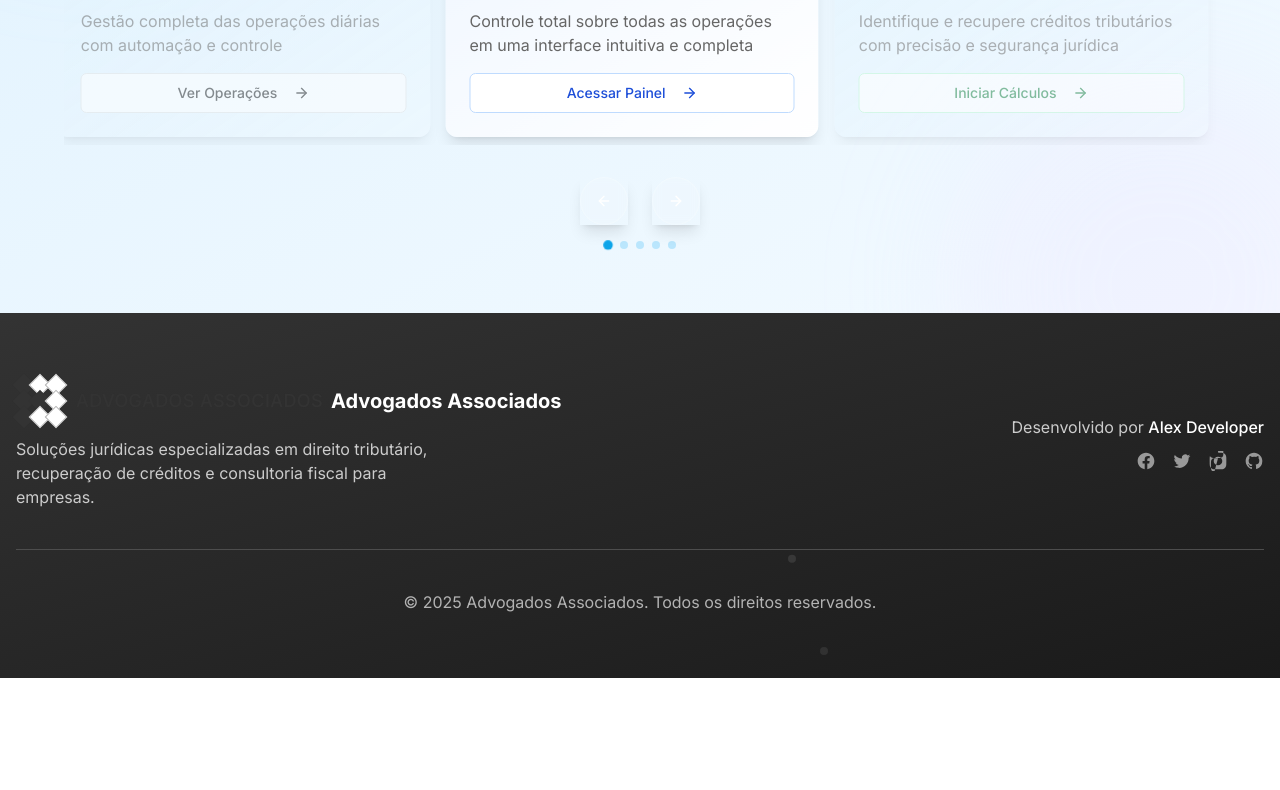
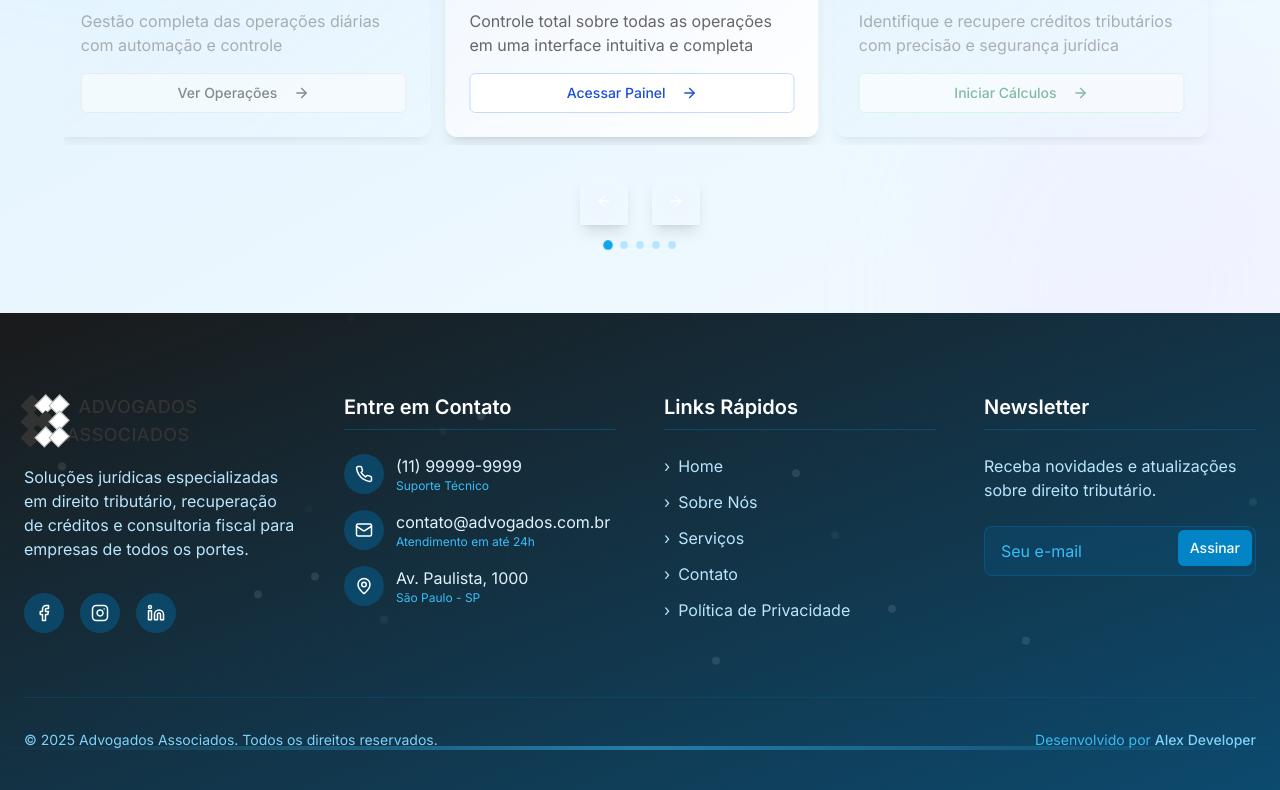
Before and after one commit to developeragencia/sistemaclaudio-figueiredo, a React (Vite) app: page / in a window 1280 px wide. Shown: the part 1101-1891 px from the top of the page. Before the commit the page ends 1779 px from the top, so only its background shows below. Built offline with nearby package versions, Linux system fonts and the light colour scheme.

Commit message:
Refactor: Improve footer layout and design, update colors

```diff
--- a/src/pages/Index.tsx
+++ b/src/pages/Index.tsx
@@ -1,4 +1,3 @@
-
 import React, { useState, useEffect } from "react";
 import { Link } from "react-router-dom";
 import { Button } from "@/components/ui/button";
@@ -11,7 +10,13 @@ import {
   Database,
   LayoutDashboard,
   FileSearch,
-  Shield
+  Shield,
+  Mail,
+  Phone,
+  MapPin,
+  Facebook,
+  Instagram,
+  Linkedin
 } from "lucide-react";
 import {
   Carousel,
@@ -28,7 +33,6 @@ const Index: React.FC = () => {
     carousel: false
   });
 
-  // Animation variants
   const containerVariants = {
     hidden: { opacity: 0 },
     visible: {
@@ -49,7 +53,6 @@ const Index: React.FC = () => {
     }
   };
 
-  // Handle scroll for animations
   useEffect(() => {
     const handleScroll = () => {
       setScrollY(window.scrollY);
@@ -66,7 +69,6 @@ const Index: React.FC = () => {
     };
 
     window.addEventListener("scroll", handleScroll);
-    // Trigger once on mount to check initial positions
     handleScroll();
 
     return () => window.removeEventListener("scroll", handleScroll);
@@ -74,7 +76,6 @@ const Index: React.FC = () => {
 
   return (
     <div className="min-h-screen bg-white">
-      {/* Header with hover effect */}
       <header className="bg-white border-b sticky top-0 z-50 shadow-sm">
         <motion.div
           initial={{ y: -20, opacity: 0 }}
@@ -96,7 +97,6 @@ const Index: React.FC = () => {
         </motion.div>
       </header>
 
-      {/* Enhanced Hero Section with parallax effect */}
       <section className="py-20 md:py-32 bg-white relative overflow-hidden">
         <div
           className="absolute inset-0 bg-gradient-to-b from-sky-50/40 to-white pointer-events-none"
@@ -106,7 +106,6 @@ const Index: React.FC = () => {
           }}
         ></div>
 
-        {/* Animated background elements */}
         <motion.div
           className="absolute top-1/4 left-1/5 w-32 h-32 rounded-full bg-sky-100/30 filter blur-xl"
           animate={{
@@ -223,7 +222,6 @@ const Index: React.FC = () => {
             </motion.div>
           </div>
 
-          {/* Animated scroll indicator */}
           <motion.div
             className="absolute bottom-10 left-1/2 transform -translate-x-1/2 flex flex-col items-center"
             initial={{ opacity: 0 }}
@@ -244,7 +242,6 @@ const Index: React.FC = () => {
         </div>
       </section>
 
-      {/* Enhanced Feature Carousel Section */}
       <motion.section
         id="carousel-section"
         className="py-16 bg-gradient-to-br from-sky-100 to-sky-50/80 relative overflow-hidden"
@@ -252,7 +249,6 @@ const Index: React.FC = () => {
         animate={isVisible.carousel ? { opacity: 1 } : { opacity: 0 }}
         transition={{ duration: 0.8 }}
       >
-        {/* Animated background elements */}
         <motion.div
           className="absolute -top-20 -left-20 w-80 h-80 rounded-full bg-sky-200/30 filter blur-3xl"
           animate={{
@@ -303,7 +299,6 @@ const Index: React.FC = () => {
             </motion.p>
           </motion.div>
 
-          {/* Enhanced carousel with 3D effects */}
           <div className="max-w-6xl mx-auto">
             <Carousel
               opts={{
@@ -379,7 +374,6 @@ const Index: React.FC = () => {
             </Carousel>
           </div>
 
-          {/* Carousel indicators */}
           <div className="carousel-dots mt-8 flex justify-center items-center gap-2">
             {[...Array(5)].map((_, i) => (
               <motion.div
@@ -396,17 +390,17 @@ const Index: React.FC = () => {
         </div>
       </motion.section>
 
-      {/* Enhanced Footer with animation */}
-      <footer className="bg-gradient-to-br from-lawyer-800 to-lawyer-900 text-white py-16 relative overflow-hidden">
-        {/* Animated particles */}
-        {[...Array(5)].map((_, i) => (
+      <footer className="bg-gradient-to-br from-lawyer-900 to-sky-900 text-white pt-20 pb-10 relative overflow-hidden">
+        <div className="absolute inset-0 overflow-hidden">
+          {[...Array(20)].map((_, i) => (
             <motion.div
               key={i}
-            className="absolute w-2 h-2 bg-white/10 rounded-full"
+              className="absolute w-1 h-1 md:w-2 md:h-2 bg-white/10 rounded-full"
               style={{
                 top: `${Math.random() * 100}%`,
                 left: `${Math.random() * 100}%`,
               }}
+              initial={{ opacity: 0 }}
               animate={{
                 y: [0, -100],
                 opacity: [0, 1, 0],
@@ -414,61 +408,181 @@ const Index: React.FC = () => {
               transition={{
                 duration: 4 + Math.random() * 8,
                 repeat: Infinity,
-              delay: i * 2,
+                delay: i * 0.3,
                 ease: "easeInOut",
               }}
             />
           ))}
+        </div>
 
-        <div className="container mx-auto px-4">
+        <div className="container mx-auto px-6 relative z-10">
+          <div className="grid grid-cols-1 md:grid-cols-2 lg:grid-cols-4 gap-12 mb-16">
             <motion.div
-            className="flex flex-col md:flex-row justify-between items-center"
               initial={{ opacity: 0, y: 20 }}
               animate={{ opacity: 1, y: 0 }}
-            transition={{ duration: 0.5 }}
+              transition={{ duration: 0.6 }}
+              className="space-y-4"
             >
-            <motion.div
-              whileHover={{ scale: 1.02 }}
-              className="mb-6 md:mb-0"
-            >
-              <Link to="/" className="flex items-center">
+              <div className="mb-4">
                 <AnimatedLogo size="medium" />
-                <span className="ml-2 text-xl font-bold">Advogados Associados</span>
-              </Link>
-              <p className="text-lawyer-200 mt-3 max-w-md">
-                Soluções jurídicas especializadas em direito tributário, recuperação de créditos e consultoria fiscal para empresas.
+              </div>
+              <p className="text-sky-200 max-w-xs">
+                Soluções jurídicas especializadas em direito tributário, recuperação de créditos
+                e consultoria fiscal para empresas de todos os portes.
               </p>
-            </motion.div>
-
-            <div className="flex flex-col items-end">
-              <p className="text-lawyer-200 mb-3">
-                Desenvolvido por <a href="https://alexdesenvolvedor.com.br" target="_blank" rel="noopener noreferrer" className="text-white hover:text-sky-300 transition-colors font-medium">Alex Developer</a>
-              </p>
-              <div className="flex space-x-4">
-                {socialIcons.map((social, index) => (
+              <div className="pt-4 flex space-x-4">
                 <motion.a
-                    key={index}
                   href="#"
-                    className="text-lawyer-400 hover:text-white transition-colors"
-                    whileHover={{ scale: 1.2, rotate: 5 }}
+                  className="w-10 h-10 rounded-full bg-sky-800/60 flex items-center justify-center hover:bg-sky-700 transition-colors duration-300"
+                  whileHover={{ scale: 1.1 }}
                   whileTap={{ scale: 0.9 }}
                 >
-                    {social.icon}
+                  <Facebook size={18} />
                 </motion.a>
-                ))}
-              </div>
+                <motion.a
+                  href="#"
+                  className="w-10 h-10 rounded-full bg-sky-800/60 flex items-center justify-center hover:bg-sky-700 transition-colors duration-300"
+                  whileHover={{ scale: 1.1 }}
+                  whileTap={{ scale: 0.9 }}
+                >
+                  <Instagram size={18} />
+                </motion.a>
+                <motion.a
+                  href="#"
+                  className="w-10 h-10 rounded-full bg-sky-800/60 flex items-center justify-center hover:bg-sky-700 transition-colors duration-300"
+                  whileHover={{ scale: 1.1 }}
+                  whileTap={{ scale: 0.9 }}
+                >
+                  <Linkedin size={18} />
+                </motion.a>
               </div>
             </motion.div>
 
             <motion.div
-            className="mt-10 pt-10 border-t border-lawyer-700 text-center"
+              initial={{ opacity: 0, y: 20 }}
+              animate={{ opacity: 1, y: 0 }}
+              transition={{ duration: 0.6, delay: 0.2 }}
+              className="space-y-6"
+            >
+              <h3 className="text-xl font-semibold border-b border-sky-700/50 pb-2 mb-4">Entre em Contato</h3>
+              <div className="space-y-4">
+                <motion.div
+                  className="flex items-center space-x-3"
+                  whileHover={{ x: 5 }}
+                  transition={{ type: "spring", stiffness: 400 }}
+                >
+                  <div className="w-10 h-10 rounded-full bg-sky-800/60 flex items-center justify-center">
+                    <Phone size={18} />
+                  </div>
+                  <div>
+                    <p className="text-sky-100">(11) 99999-9999</p>
+                    <p className="text-sky-400 text-xs">Suporte Técnico</p>
+                  </div>
+                </motion.div>
+
+                <motion.div
+                  className="flex items-center space-x-3"
+                  whileHover={{ x: 5 }}
+                  transition={{ type: "spring", stiffness: 400 }}
+                >
+                  <div className="w-10 h-10 rounded-full bg-sky-800/60 flex items-center justify-center">
+                    <Mail size={18} />
+                  </div>
+                  <div>
+                    <p className="text-sky-100">contato@advogados.com.br</p>
+                    <p className="text-sky-400 text-xs">Atendimento em até 24h</p>
+                  </div>
+                </motion.div>
+
+                <motion.div
+                  className="flex items-center space-x-3"
+                  whileHover={{ x: 5 }}
+                  transition={{ type: "spring", stiffness: 400 }}
+                >
+                  <div className="w-10 h-10 rounded-full bg-sky-800/60 flex items-center justify-center">
+                    <MapPin size={18} />
+                  </div>
+                  <div>
+                    <p className="text-sky-100">Av. Paulista, 1000</p>
+                    <p className="text-sky-400 text-xs">São Paulo - SP</p>
+                  </div>
+                </motion.div>
+              </div>
+            </motion.div>
+
+            <motion.div
+              initial={{ opacity: 0, y: 20 }}
+              animate={{ opacity: 1, y: 0 }}
+              transition={{ duration: 0.6, delay: 0.3 }}
+              className="space-y-6"
+            >
+              <h3 className="text-xl font-semibold border-b border-sky-700/50 pb-2 mb-4">Links Rápidos</h3>
+              <ul className="space-y-3">
+                {["Home", "Sobre Nós", "Serviços", "Contato", "Política de Privacidade"].map((item, index) => (
+                  <motion.li
+                    key={index}
+                    whileHover={{ x: 5, color: "#7dd3fc" }}
+                    transition={{ type: "spring", stiffness: 300 }}
+                  >
+                    <a href="#" className="text-sky-200 hover:text-sky-300 transition-colors flex items-center">
+                      <span className="mr-2">›</span> {item}
+                    </a>
+                  </motion.li>
+                ))}
+              </ul>
+            </motion.div>
+
+            <motion.div
+              initial={{ opacity: 0, y: 20 }}
+              animate={{ opacity: 1, y: 0 }}
+              transition={{ duration: 0.6, delay: 0.4 }}
+              className="space-y-6"
+            >
+              <h3 className="text-xl font-semibold border-b border-sky-700/50 pb-2 mb-4">Newsletter</h3>
+              <p className="text-sky-200 mb-4">Receba novidades e atualizações sobre direito tributário.</p>
+
+              <div className="relative">
+                <input
+                  type="email"
+                  placeholder="Seu e-mail"
+                  className="w-full py-3 px-4 bg-sky-900/50 border border-sky-700/50 rounded-lg focus:outline-none focus:ring-2 focus:ring-sky-500 text-sky-100 placeholder:text-sky-400"
+                />
+                <Button
+                  className="absolute right-1 top-1 bg-sky-600 hover:bg-sky-700 h-9"
+                  size="sm"
+                >
+                  Assinar
+                </Button>
+              </div>
+            </motion.div>
+          </div>
+
+          <motion.div
             initial={{ opacity: 0 }}
             animate={{ opacity: 1 }}
-            transition={{ delay: 0.3, duration: 0.5 }}
+            transition={{ delay: 0.6, duration: 0.5 }}
+            className="border-t border-sky-800/40 pt-8 mt-8"
           >
-            <p className="text-lawyer-300">
+            <div className="flex flex-col md:flex-row justify-between items-center text-center md:text-left">
+              <p className="text-sky-300 text-sm">
                 © {new Date().getFullYear()} Advogados Associados. Todos os direitos reservados.
               </p>
+              <div className="mt-4 md:mt-0">
+                <p className="text-sky-400 text-sm">
+                  Desenvolvido por{" "}
+                  <a
+                    href="https://alexdesenvolvedor.com.br"
+                    target="_blank"
+                    rel="noopener noreferrer"
+                    className="text-sky-300 hover:text-sky-100 font-medium transition-colors duration-300"
+                  >
+                    Alex Developer
+                  </a>
+                </p>
+              </div>
+            </div>
+
+            <div className="absolute bottom-0 left-0 w-full h-1 bg-gradient-to-r from-sky-900/0 via-sky-400/50 to-sky-900/0"></div>
           </motion.div>
         </div>
       </footer>
@@ -476,7 +590,6 @@ const Index: React.FC = () => {
   );
 };
 
-// Carousel items data
 const carouselItems = [
   {
     title: "Painel Administrador",
@@ -520,7 +633,6 @@ const carouselItems = [
   }
 ];
 
-// Social icons
 const socialIcons = [
   {
     icon: <svg className="h-5 w-5" fill="currentColor" viewBox="0 0 24 24" aria-hidden="true">
```
Lines whose indentation alone changed are shown as unchanged.
